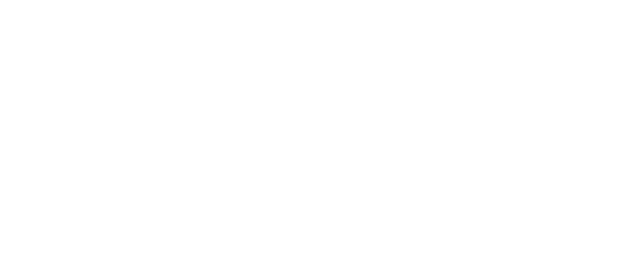
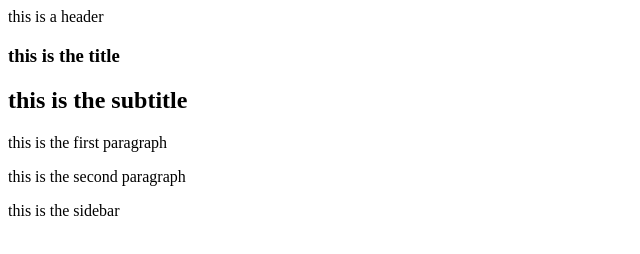
Before and after one commit to gremgergo/plant-a-tree, a plain HTML site: page frontend/index.html in a window 1280 px wide. Shown: the whole page, without its empty margins (0-640 px from the left). Drawn offline with Linux system fonts and the light colour scheme.

Commit message:
The tree planted

```diff
--- a/frontend/index.html
+++ b/frontend/index.html
@@ -8,5 +8,16 @@
 </head>
 <body>
 	<div id="root"></div>
+	<section>
+		<article>
+			<header>this is a header
+				<h1>this is the title</h1>
+				<h2>this is the subtitle</h2>
+			</header>
+			<p>this is the first paragraph</p>
+			<p>this is the second paragraph</p>
+		</article>
+	</section>
+	<aside>this is the sidebar</aside>
 </body>
 </html>
```
